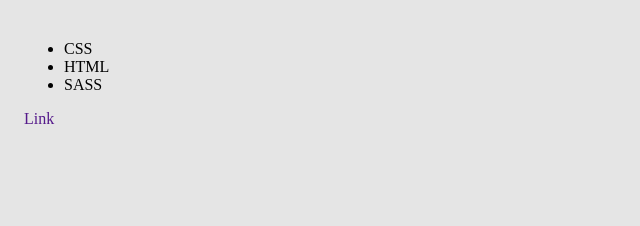
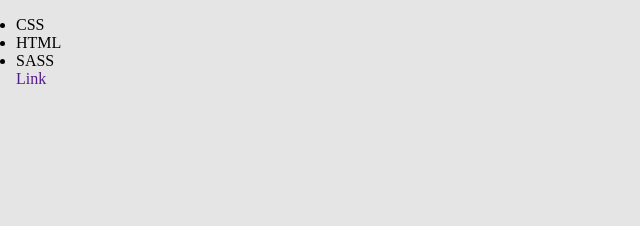
Before and after one commit to samithperera94/sassRefresher, a website: page src/Index.html in a window 1280 px wide. Shown: the whole page, without its empty margins (0-640 px from the left). Drawn offline with Linux system fonts and the light colour scheme.

Commit message:
sass partials and mixins

```diff
--- /dev/null
+++ b/sass/_default.scss
@@ -0,0 +1,7 @@
+html,
+body,
+ul,
+li{
+    margin: 0;
+    padding: 0;
+}
--- a/sass/index.scss
+++ b/sass/index.scss
@@ -1,5 +1,5 @@
 $primary-color:#e5e5e5;
-
+@import 'default'; // importing a partial
 
 body{
     padding:1em;
@@ -26,4 +26,29 @@
     }
 }
 
-//Partials
+//mixins
+
+@mixin  transform_me($prop1,$prop2) {
+    width: $prop1;
+    height: $prop2;
+    background-color: yelow;
+    -ms-transform: rotate(20deg) scale(1.5);
+    -webkit-transform: rotate(20deg) scale(1.5);
+    transform: rotate(20deg) scale(1.5);
+}
+.transfrom{
+    // width: 150px;
+    // height: 80px;
+    // background-color: yelow;
+    // -ms-transform: rotate(20deg) scale(1.5);
+    // -webkit-transform: rotate(20deg) scale(1.5);
+    // transform: rotate(20deg) scale(1.5);
+
+    @include transform_me(150px,80px );
+    font-size: 3em;
+
+}
+
+.transfrom-2{
+    @include transform_me(400px,500px )
+}
--- a/src/Index.html
+++ b/src/Index.html
@@ -21,6 +21,9 @@
             <a href="">Link</a>
         </nav>
     </div>
+    <div class="transfrom">
+
+    </div>
 </body>
 
 </html>
```
Also changed, not shown: css/style.css, 1 other file.
